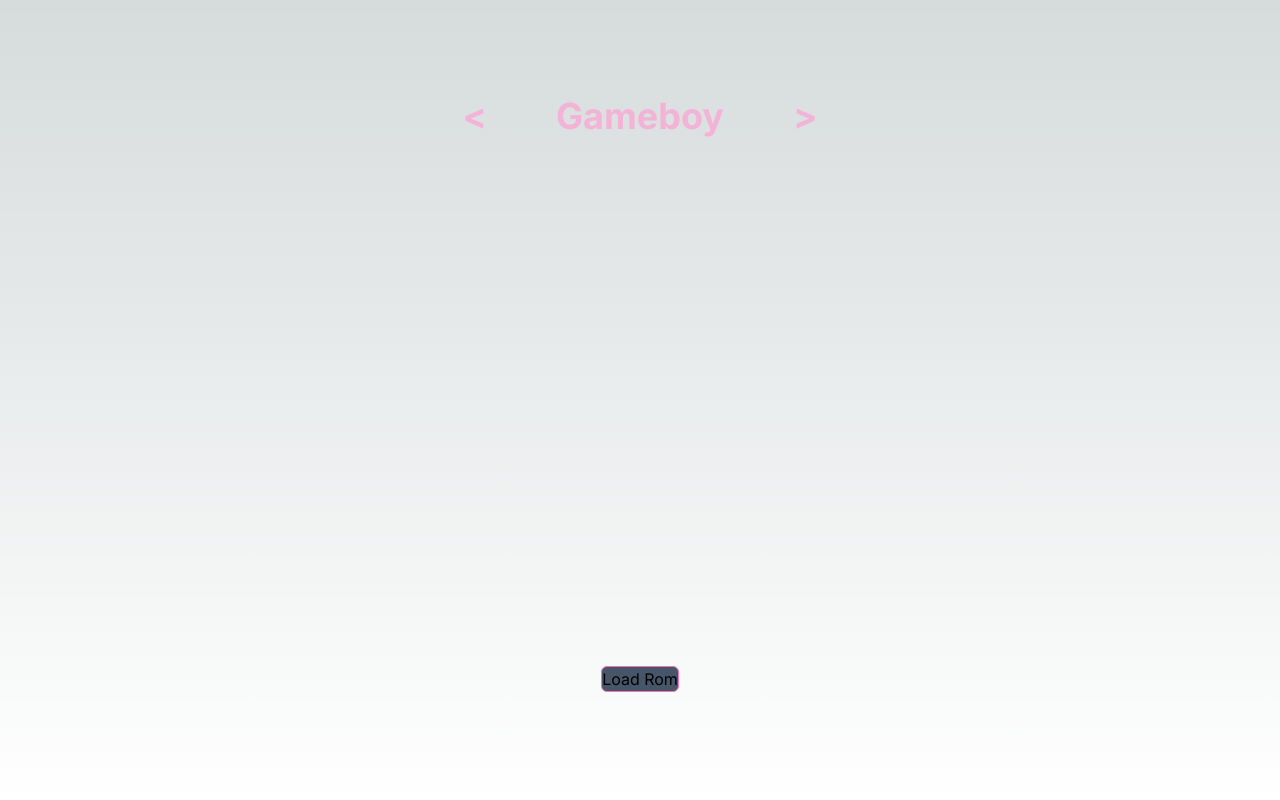
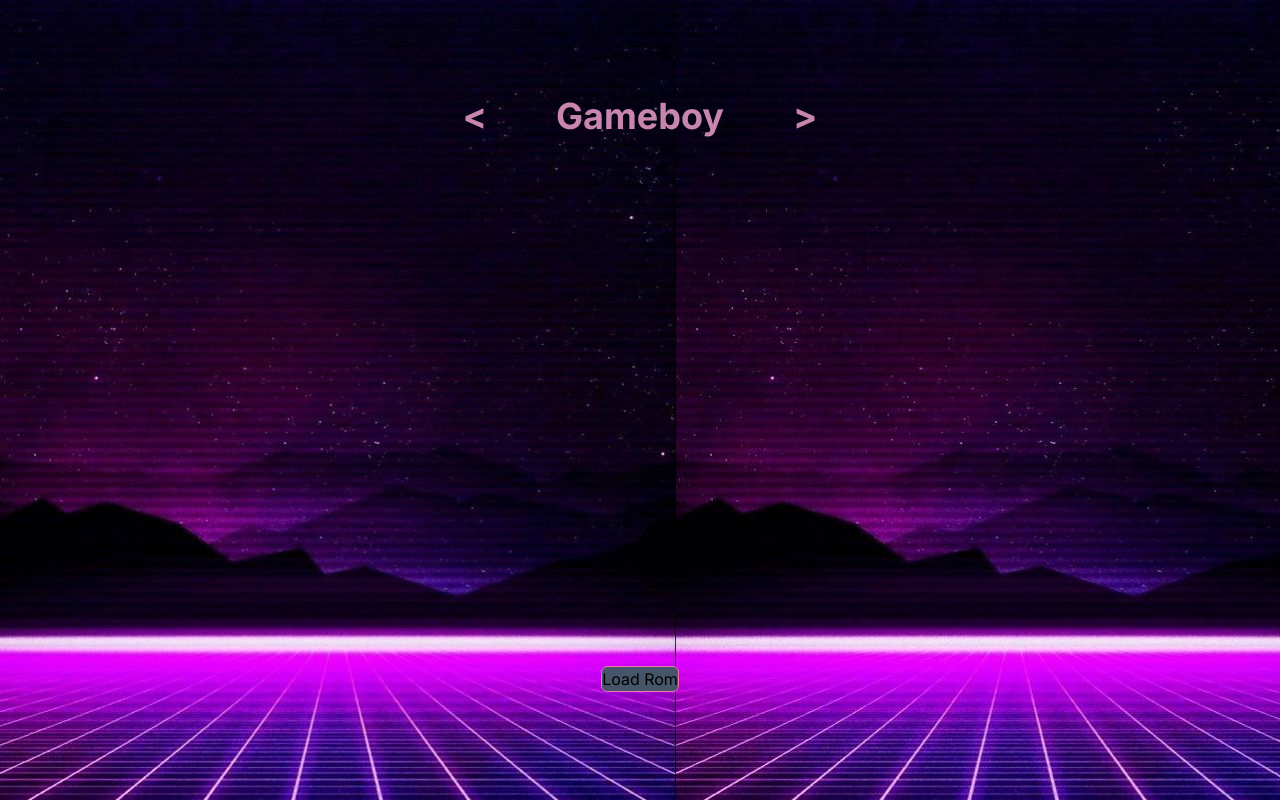
Before and after one commit to Clavvv/VirtualArcade, a Next.js app: page / in a window 1280 px wide. Built offline with nearby package versions, Linux system fonts and the light colour scheme.

Commit message:
Added backgroud image

```diff
--- a/app/globals.css
+++ b/app/globals.css
@@ -18,12 +18,9 @@
 
 body {
   color: rgb(var(--foreground-rgb));
-  background: linear-gradient(
-      to bottom,
+  background: linear-gradient(to bottom,
       transparent,
-      rgb(var(--background-end-rgb))
-    )
-    rgb(var(--background-start-rgb));
+      rgb(var(--background-end-rgb))) rgb(var(--background-start-rgb));
 }
 
 @layer utilities {
@@ -31,3 +28,7 @@
     text-wrap: balance;
   }
 }
+
+main {
+  background-image: url("public/images/backgroud.jpg");
+}
```
